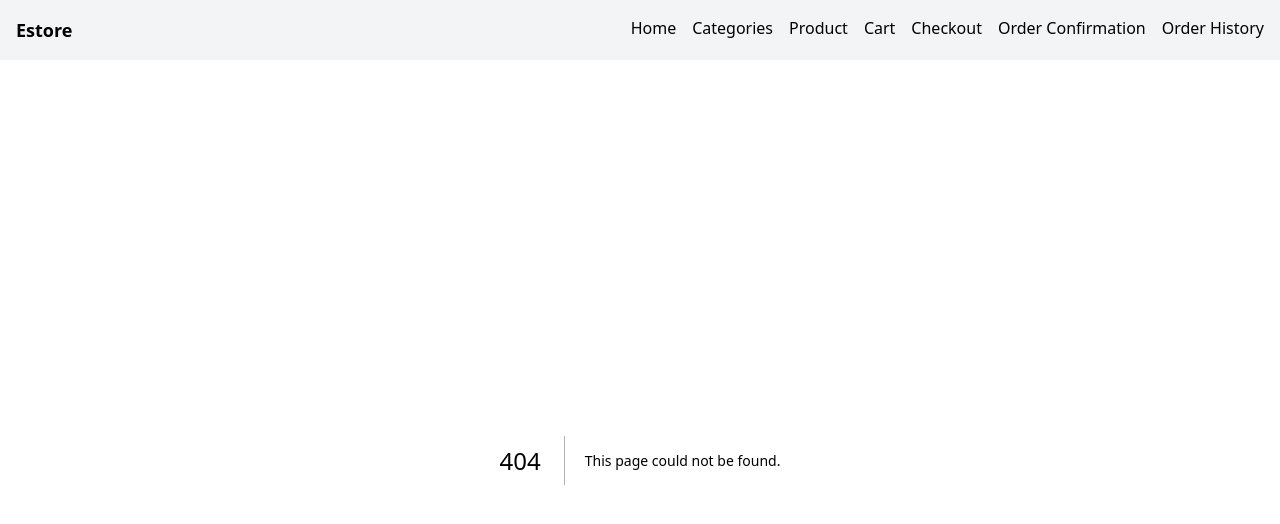
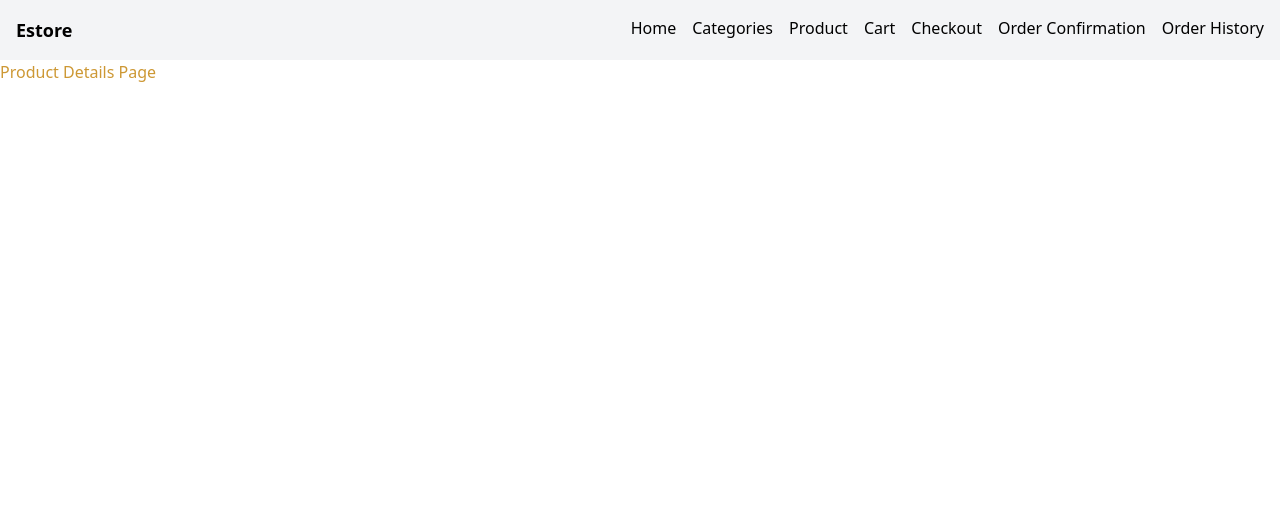
Before and after one commit to alexiscase95/estore-next, a Next.js app: page /product/wiper-blades in a window 1280 px wide. Before the commit this address had no page. Shown: the top 524 px of the page. Built offline with nearby package versions, Linux system fonts and the light colour scheme.

Commit message:
feat: Add product details route

```diff
--- /dev/null
+++ b/src/app/product/[name]/page.tsx
@@ -0,0 +1,7 @@
+const ProductDetails = () => {
+    return (
+      <main className="text-primary">Product Details Page</main>
+    );
+  }
+
+  export default ProductDetails;
--- a/src/app/product/page.tsx
+++ /dev/null
@@ -1,7 +0,0 @@
-const Product = () => {
-    return (
-      <main className="text-primary">Product Page</main>
-    );
-  }
-
-  export default Product;
--- a/src/components/Header.tsx
+++ b/src/components/Header.tsx
@@ -15,7 +15,7 @@ const Header = () => {
             <Link href="/categories" aria-label="View Categories" className="hover:text-gray-300">Categories</Link>
           </li>
           <li>
-            <Link href="/product" aria-label="View Product" className="hover:text-gray-300">Product</Link>
+            <Link href="/product/wiper-blades" aria-label="View Product" className="hover:text-gray-300">Product</Link>
           </li>
           <li>
             <Link href="/cart" aria-label="View Cart" className="hover:text-gray-300">Cart</Link>
```
